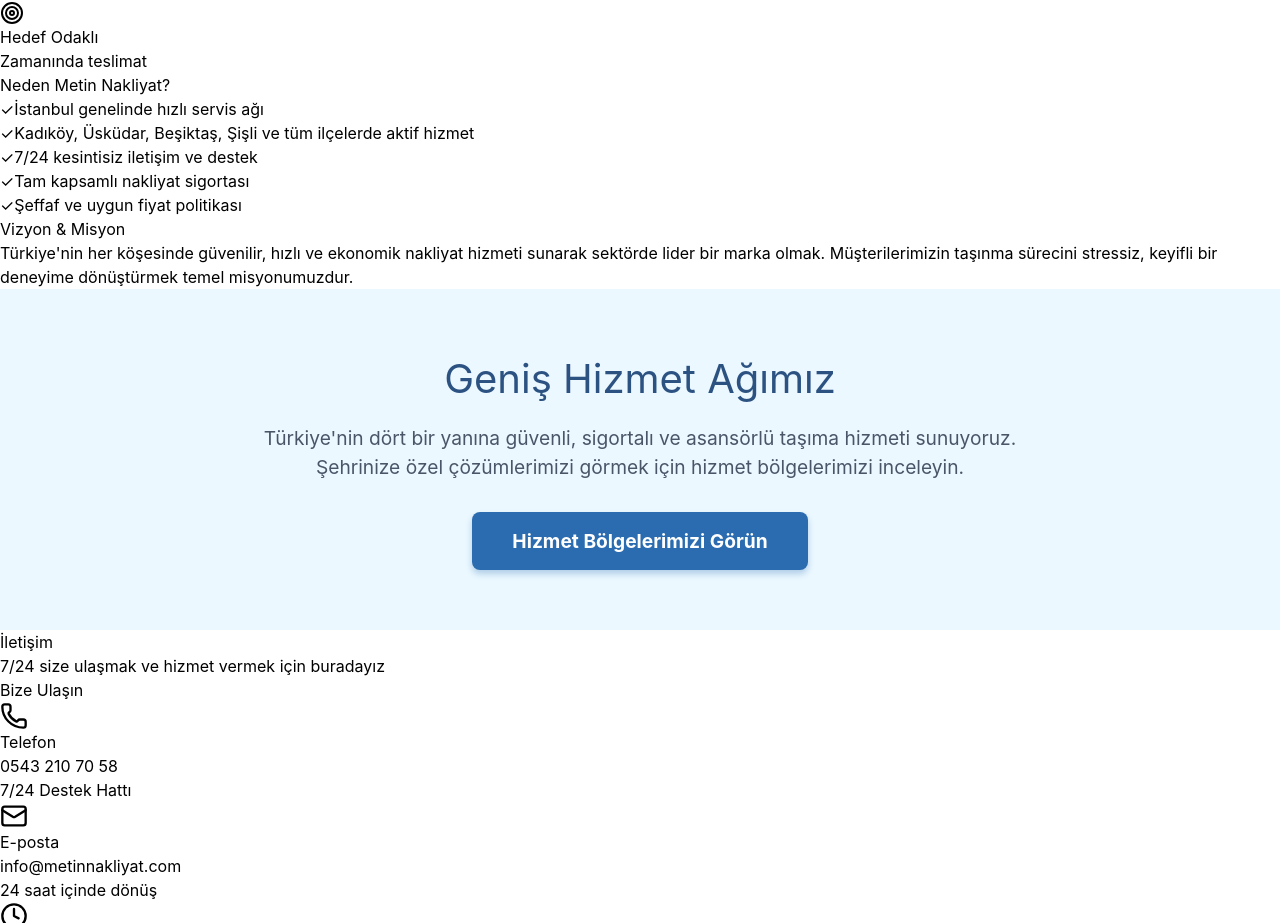
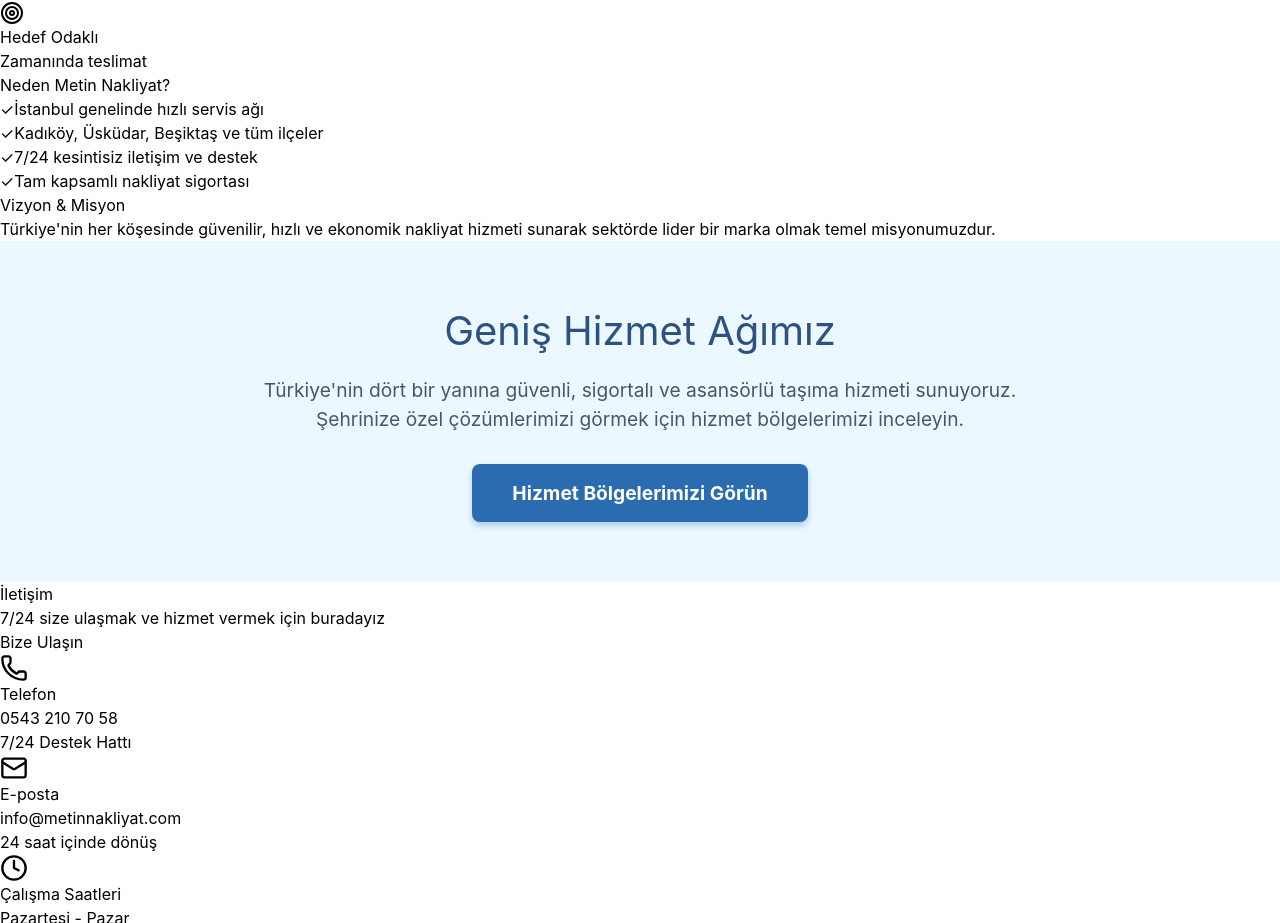
Before and after one commit to metintasarim46/evdenevenakliyat, a React (Vite) app: page / in a window 1280 px wide. Shown: the part 2721-3644 px from the top of the page. Built offline with nearby package versions, Linux system fonts and the light colour scheme.

Commit message:
KRITIK: Sonsuz dongu hatasi giderildi ve Hakkimizda guncellendi

```diff
--- a/src/components/About.tsx
+++ b/src/components/About.tsx
@@ -1,5 +1,5 @@
-// App.tsx dosyasının en üstünde olmalı
 import { Heart, Award, Handshake, Target } from 'lucide-react';
+
 const About = () => {
   return (
     <section id="hakkimizda" className="py-16 bg-white">
@@ -74,7 +74,7 @@
                 </li>
                 <li className="flex items-start gap-3">
                   <span className="text-secondary text-2xl">✓</span>
-                  <span className="text-lg">Kadıköy, Üsküdar, Beşiktaş, Şişli ve tüm ilçelerde aktif hizmet</span>
+                  <span className="text-lg">Kadıköy, Üsküdar, Beşiktaş ve tüm ilçeler</span>
                 </li>
                 <li className="flex items-start gap-3">
                   <span className="text-secondary text-2xl">✓</span>
@@ -84,18 +84,13 @@
                   <span className="text-secondary text-2xl">✓</span>
                   <span className="text-lg">Tam kapsamlı nakliyat sigortası</span>
                 </li>
-                <li className="flex items-start gap-3">
-                  <span className="text-secondary text-2xl">✓</span>
-                  <span className="text-lg">Şeffaf ve uygun fiyat politikası</span>
-                </li>
               </ul>
             </div>
 
             <div className="bg-gradient-to-br from-secondary to-orange-600 text-white p-8 rounded-xl shadow-xl">
               <h3 className="text-2xl font-bold mb-4">Vizyon & Misyon</h3>
               <p className="text-lg leading-relaxed">
-                Türkiye'nin her köşesinde güvenilir, hızlı ve ekonomik nakliyat hizmeti sunarak sektörde lider bir marka olmak.
-                Müşterilerimizin taşınma sürecini stressiz, keyifli bir deneyime dönüştürmek temel misyonumuzdur.
+                Türkiye'nin her köşesinde güvenilir, hızlı ve ekonomik nakliyat hizmeti sunarak sektörde lider bir marka olmak temel misyonumuzdur.
               </p>
             </div>
           </div>
```
